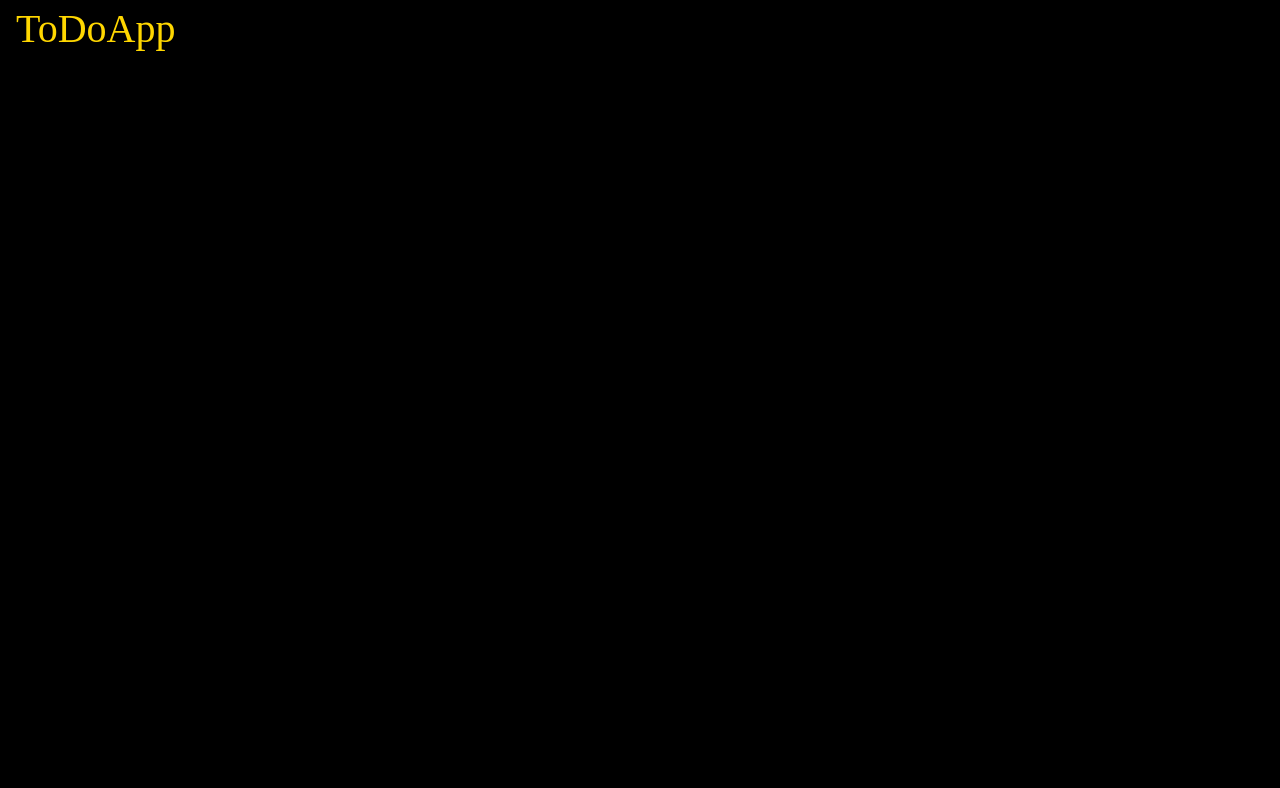
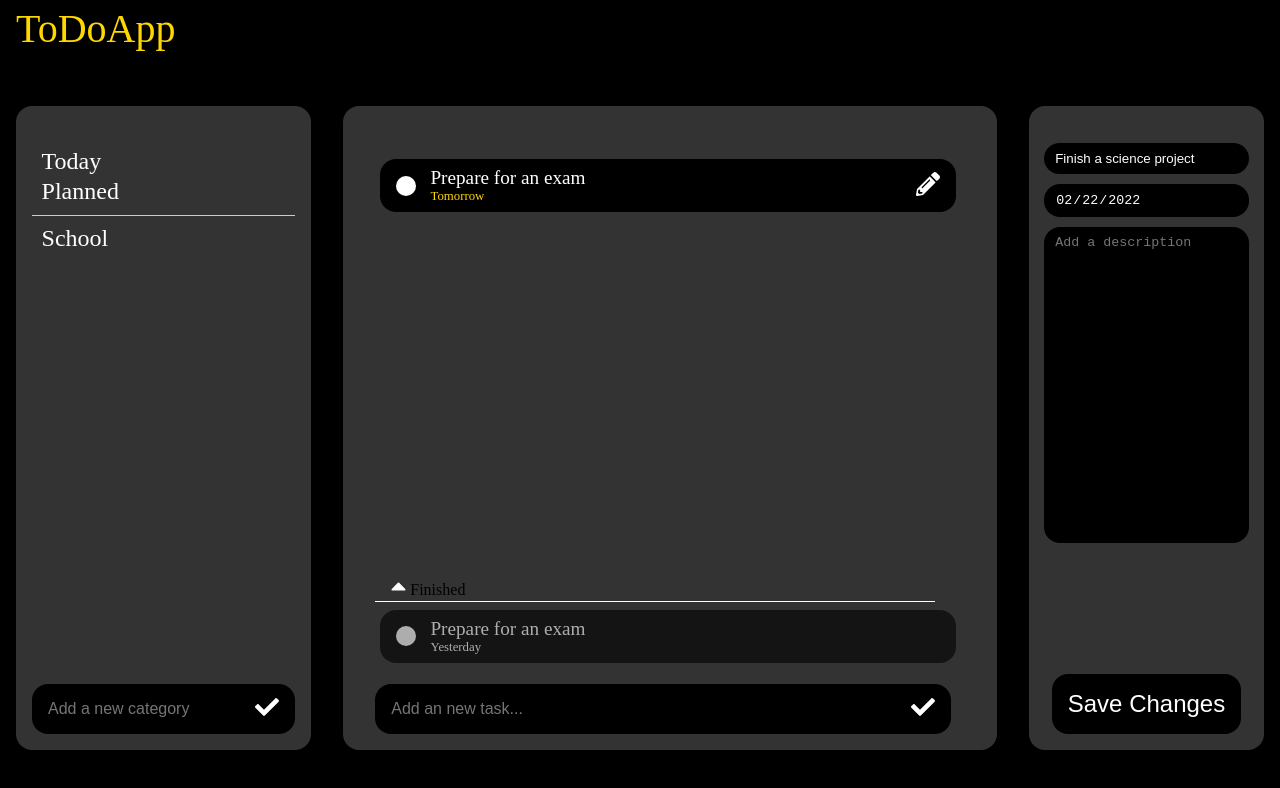
Before and after one commit to PASINSKI00/ToDoApp2, an Angular app in the folder frontend/angular/: page /todo in a window 1280 px wide. Shown: the top 788 px of the page. Built offline with nearby package versions, Linux system fonts and the light colour scheme.

Commit message:
implemented todo-page

```diff
--- a/frontend/angular/package.json
+++ b/frontend/angular/package.json
@@ -18,6 +18,11 @@
     "@angular/platform-browser": "~13.2.0",
     "@angular/platform-browser-dynamic": "~13.2.0",
     "@angular/router": "~13.2.0",
+    "@fortawesome/angular-fontawesome": "^0.10.1",
+    "@fortawesome/fontawesome-svg-core": "~1.2.36",
+    "@fortawesome/free-brands-svg-icons": "^5.15.4",
+    "@fortawesome/free-regular-svg-icons": "^5.15.4",
+    "@fortawesome/free-solid-svg-icons": "^5.15.4",
     "rxjs": "~7.5.0",
     "tslib": "^2.3.0",
     "zone.js": "~0.11.4"
--- a/frontend/angular/src/app/app.module.ts
+++ b/frontend/angular/src/app/app.module.ts
@@ -8,6 +8,7 @@ import { LoginPageComponent } from './login-page/login-page.component';
 import { TodoPageComponent } from './todo-page/todo-page.component';
 import { RouterModule } from '@angular/router';
 import { ReactiveFormsModule } from '@angular/forms';
+import { FontAwesomeModule } from '@fortawesome/angular-fontawesome';
 
 @NgModule({
   declarations: [
@@ -24,7 +25,8 @@ import { ReactiveFormsModule } from '@angular/forms';
       { path: '', component: LoginPageComponent},
       { path: 'logout', component: LoginPageComponent},
       { path: 'todo', component: TodoPageComponent},
-    ])
+    ]),
+    FontAwesomeModule
   ],
   providers: [],
   bootstrap: [AppComponent]
--- a/frontend/angular/src/app/todo-page/todo-page.component.css
+++ b/frontend/angular/src/app/todo-page/todo-page.component.css
@@ -0,0 +1,257 @@
+:host {
+    width: 100%;
+    height: 100%;
+}
+
+#todo-container {
+    height: 100%;
+    width: 100%;
+
+    display: flex;
+    justify-content: center;
+    align-items: center;
+}
+
+fa-icon {
+    color: white;
+    font-size: 1.5rem;
+}
+
+fa-icon:hover {
+    color: gold;
+}
+
+/* CATEGORIES */
+
+#categories {
+    height: 80%;
+    padding: 2rem 1rem 1rem;
+    margin: 1rem;
+    background-color: rgba(255,255,255,0.2);
+    border-radius: 1rem;
+    color: white;
+    display: flex;
+    flex-flow: column nowrap;
+}
+
+#special-categories {
+    padding: 0.5rem;
+    border-bottom: 1px solid gold;
+}
+
+.category {
+    padding: 0.1rem;
+    font-size: 1.5rem;
+}
+
+#normal-categories {
+    padding: 0.5rem;
+}
+
+#add-category {
+    margin-top: auto;
+    padding: 0.5rem;
+    padding-right: 1rem;
+
+    display: flex;
+    flex-flow: row nowrap;
+    align-items: center;
+
+    background-color: black;
+    border-radius: 1rem;
+}
+
+#add-category input {
+    width: 100%;
+    font-size: 1rem;
+    padding: 0.5rem;
+    background: none;
+    border: none;
+    color: white;
+    outline: none;
+}
+
+.active-category {
+    color: gold;
+}
+
+.category:hover {
+    color: gold;
+}
+/* -------------------------------- */
+
+/* TASKS */
+
+#tasks {
+    height: 80%;
+    width: 50%;
+    margin: 1rem;
+    padding: 2rem 1rem 1rem;
+
+    display: flex;
+    flex-flow: column nowrap;
+    justify-content: center;
+
+    background-color: rgba(255,255,255,0.2);
+    border-radius: 1rem;
+}
+
+#unfinished-tasks {
+    width: 90%;
+    padding: 1rem;
+}
+
+.task {
+    width: 100%;
+    padding: 0.5rem;
+    margin: 0.3rem;
+
+    display: flex;
+    flex-flow: row nowrap;
+    align-items: center;
+
+    border-radius: 1rem;
+    background-color: black;
+    color: white;
+}
+
+.task-checker {
+    width: 20px;
+    height: 20px;
+    margin: auto 0.5rem;
+    border-radius: 50%;
+    background-color: white;
+    display: block;
+}
+
+.task-title-and-date {
+    padding-left: 0.4rem;
+}
+
+.task-title {
+    font-size: 1.2rem;
+}
+
+.task-due-date {
+    font-size: 0.8rem;
+    color: gold;
+}
+
+.task fa-icon {
+    margin-left: auto;
+    margin-right: 0.5rem;
+}
+
+.task fa-icon:hover {
+    color: gold;
+}
+
+#finished-tasks-vis-controller {
+    margin-bottom: 0.5rem;
+    border-bottom: 1px solid white;
+    padding-left: 1rem;
+    font-size: 1rem;
+}
+
+#finished-tasks {
+    width: 90%;
+
+    padding: 1rem;
+    margin-top: auto;
+}
+
+#finished-tasks .task{
+    opacity: 0.6;
+}
+
+#finished-tasks .task .task-title-and-date .task-due-date{
+    color: white;
+}
+
+.checker-checked {
+    background-color: gold;
+}
+
+#add-task {
+    width: 90%;
+    padding: 0.5rem;
+    margin: 0 1rem;
+
+    display: flex;
+    flex-flow: row nowrap;
+    align-items: center;
+
+    background-color: black;
+    border-radius: 1rem;
+}
+
+#add-task input {
+    width: 80%;
+    padding: 0.5rem;
+
+    font-size: 1rem;
+    background-color: black;
+    border: none;
+    color: white;
+    outline: none;
+}
+
+#add-task fa-icon{
+    margin-left: auto;
+    padding-right: 0.5rem;
+}
+
+/* ------------------------------------------- */
+
+/* TASK MODIFIER  */
+
+#task-modifier {
+    height: 80%;
+    margin: 1rem;
+    padding: 2rem 1rem 1rem;
+
+    display: flex;
+    flex-flow: column nowrap;
+    align-items: center;
+
+    border-radius: 1rem;
+    background-color: rgba(255,255,255,0.2);
+}
+
+#task-modifier input, #task-modifier textarea {
+    width: 90%;
+    padding: 0.5rem 0.7rem;
+    margin: 0.3rem;
+
+    background-color: black;
+    color: white;
+    border-radius: 1rem;
+    outline: none;
+    border: none;
+}
+
+#task-modifier button {
+    margin-top: auto;
+    padding: 1rem;
+
+    font-size: 1.5rem;
+    background-color: black;
+    color: white;
+    border: none;
+    border-radius: 1rem;
+}
+
+.task-checker:hover {
+    background-color: gold;
+}
+
+textarea{
+    height: 300px;
+    resize: none;
+}
+
+#task-modifier button:hover {
+    color: gold;
+}
+
+/* ------------------------------------------ */
--- a/frontend/angular/src/app/todo-page/todo-page.component.html
+++ b/frontend/angular/src/app/todo-page/todo-page.component.html
@@ -1 +1,55 @@
-<p>todo-page works!</p>
+
+<div id="todo-container">
+    <div id="categories">
+        <div id="special-categories">
+            <div class="category">Today</div>
+            <div class="category">Planned</div>
+        </div>
+
+        <div id="normal-categories">
+            <div class="category">School</div>
+        </div>
+
+        <div id="add-category">
+            <input type="text" name="newCategory" placeholder="Add a new category">
+            <fa-icon [icon]="faCheck"></fa-icon>
+        </div>
+    </div>
+
+    <div id="tasks">
+        <div id="unfinished-tasks">
+            <div class="task">
+                <div class="task-checker"></div>
+                <div class="task-title-and-date">
+                    <div class="task-title">Prepare for an exam</div>
+                    <div class="task-due-date">Tomorrow</div>
+                </div>
+                <fa-icon [icon]="faPencil"></fa-icon>
+            </div>
+        </div>
+
+        <div id="finished-tasks">
+            <div id="finished-tasks-vis-controller">
+                <fa-icon [icon]="faCaretUp"></fa-icon> Finished
+            </div>
+            <div class="task">
+                <div class="task-checker"></div>
+                <div class="task-title-and-date">
+                    <div class="task-title">Prepare for an exam</div>
+                    <div class="task-due-date">Yesterday</div>
+                </div>
+            </div>
+        </div>
+
+        <div id="add-task">
+            <input type="text" placeholder="Add an new task...">
+            <fa-icon [icon]="faCheck"></fa-icon>
+        </div>
+    </div>
+    <div id="task-modifier">
+        <input id="title-modifier" type="text" placeholder="Add a title" value="Finish a science project">
+        <input id="due-date-modifier" type="date" value="2022-02-22">
+        <textarea id="description-modifier" type="text" placeholder="Add a description" value="Add a summary"></textarea>
+        <button>Save Changes</button>
+    </div>
+</div>
--- a/frontend/angular/src/app/todo-page/todo-page.component.ts
+++ b/frontend/angular/src/app/todo-page/todo-page.component.ts
@@ -1,4 +1,5 @@
 import { Component, OnInit } from '@angular/core';
+import { faCaretUp, faCheck, faPencilAlt } from '@fortawesome/free-solid-svg-icons';
 
 @Component({
   selector: 'app-todo-page',
@@ -6,10 +7,12 @@ import { Component, OnInit } from '@angular/core';
   styleUrls: ['./todo-page.component.css']
 })
 export class TodoPageComponent implements OnInit {
+  faCheck = faCheck;
+  faPencil = faPencilAlt;
+  faCaretUp = faCaretUp;
 
   constructor() { }
 
   ngOnInit(): void {
   }
-
 }
```
Also changed, not shown: 1 other file (tests, documents, lock files or other folders).
